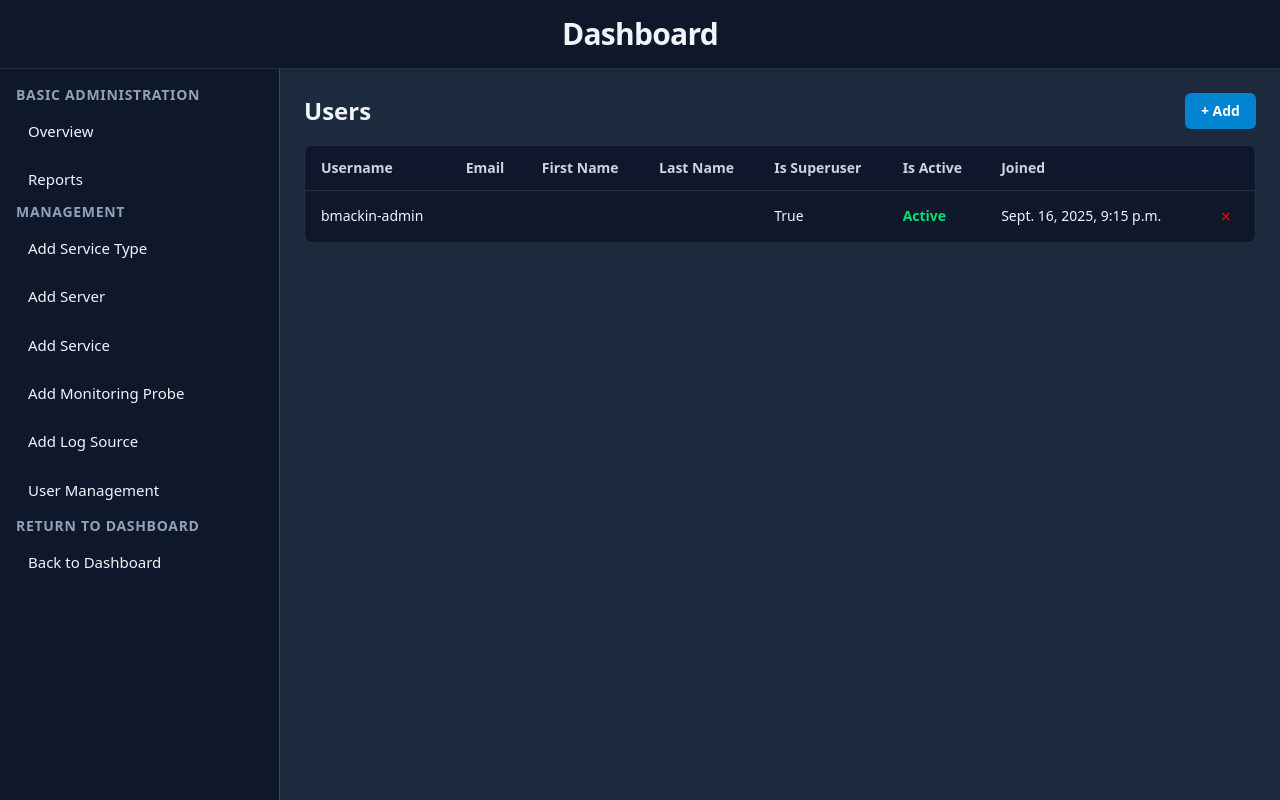
After one commit to Blake9000/Assignment_Project_Blake_bmackin2, a Django app: template templates/dashboard_view/admin_user_management.html in a window 1280 px wide. The commit adds this page. Run offline with Django 5.2, Linux system fonts and the light colour scheme; the template is opened without the code that fills it: values that come from a table or form of the project are taken from there, others are empty; data comes from the database, SQL or seed files in the repository; both versions use the stored data as it was after the commit; style sheets or scripts are compiled from the project's sources; some libraries are stand-ins or nearby versions.

Commit message:
Added user management

```diff
--- a/dashboard_view/urls.py
+++ b/dashboard_view/urls.py
@@ -3,7 +3,7 @@ from django.urls import path, include
 from dashboard_view import views
 from dashboard_view.views import AdminServers, AdminLogSource, AdminMonitoringProbes, \
     AdminServiceTypes, AdminService, server_add, monitoring_probe_add, DashboardAPI, overviewChart, site_login, \
-    ReportsView, export_csv, export_json
+    ReportsView, export_csv, export_json, AdminUsers
 from dashboard_view.views import AdminView, generic_delete
 
 
@@ -47,4 +47,8 @@ urlpatterns = [
 
     path('export/export.json',export_json, name='export-json'),
 
+    path('admin/user_management/',AdminUsers.as_view(), name='user-management'),
+
+    path('admin/user_management/add',views.user_add, name='user-add'),
+
 ]
--- a/templates/dashboard_view/admin_base.html
+++ b/templates/dashboard_view/admin_base.html
@@ -121,7 +121,12 @@
                             <span class="truncate">Add Log Source</span>
                         </a>
                     </li>
-
+                    <li>
+                        <a href="{% url 'user-management' %}"
+                           class="flex gap-3 rounded-md px-3 py-2.5 hover:bg-slate-800">
+                            <span class="truncate">User Management</span>
+                        </a>
+                    </li>
 
 
                     <li class="text-sm font-semibold uppercase tracking-wider text-slate-400 ">
--- /dev/null
+++ b/templates/dashboard_view/admin_user_management.html
@@ -0,0 +1,73 @@
+{% extends "dashboard_view/admin_base.html" %}
+{% block title %} Users {% endblock %}
+
+{% block main_content %}
+<main class="flex-1 overflow-y-auto bg-slate-800 p-6">
+  <div class="flex items-center justify-between mb-4">
+    <h2 class="text-2xl font-semibold">Users</h2>
+
+    <a hx-get="{% url 'user-add' %}"
+       hx-target="#modal-body"
+       hx-swap="innerHTML"
+       class="rounded-md bg-sky-600 px-4 py-2 text-sm font-semibold text-white hover:bg-sky-500">
+      + Add
+    </a>
+  </div>
+
+  <div class="overflow-x-auto rounded-lg border border-white/10 bg-slate-900">
+    <table class="min-w-full text-left text-sm">
+      <thead class="border-b border-white/10 bg-slate-900/70 text-slate-300">
+        <tr>
+          <th class="px-4 py-3">Username</th>
+          <th class="px-4 py-3">Email</th>
+          <th class="px-4 py-3">First Name</th>
+          <th class="px-4 py-3">Last Name</th>
+          <th class="px-4 py-3">Is Superuser</th>
+            <th class="px-4 py-3">Is Active</th>
+          <th class="px-4 py-3">Joined</th>
+
+          <th class="px-4 py-3"></th>
+        </tr>
+      </thead>
+
+      <tbody class="divide-y divide-white/5">
+        {% for u in users %}
+        <tr class="hover:bg-slate-800/60">
+          <td class="px-4 py-3">{{ u.username }}</td>
+          <td class="px-4 py-3">{{ u.email }}</td>
+          <td class="px-4 py-3">{{ u.first_name }}</td>
+          <td class="px-4 py-3">{{ u.last_name }}</td>
+            <td class="px-4 py-3">{{ u.is_superuser }}</td>
+          <td class="px-4 py-3">
+            {% if u.is_active %}
+              <span class="text-green-400 font-semibold">Active</span>
+            {% else %}
+              <span class="text-red-400 font-semibold">Inactive</span>
+            {% endif %}
+          </td>
+          <td class="px-4 py-3">{{ u.date_joined }}</td>
+
+          <td class="px-4 py-3">
+            <div class="flex justify-end">
+              <button
+                type="button"
+                hx-delete="{% url 'generic-delete' 'auth' 'User' u.id %}"
+                hx-target="closest tr"
+                hx-swap="outerHTML"
+                hx-confirm="Are you sure you want to delete this user?"
+                class="text-[#ff0000] text-lg px-2 py-0.5 leading-tight hover:bg-red-300 rounded"
+              >×</button>
+            </div>
+          </td>
+        </tr>
+
+        {% empty %}
+        <tr>
+          <td class="px-4 py-6 text-slate-400" colspan="7">No users found.</td>
+        </tr>
+        {% endfor %}
+      </tbody>
+    </table>
+  </div>
+</main>
+{% endblock %}
--- a/templates/dashboard_view/partials/_log_sources_form.html
+++ b/templates/dashboard_view/partials/_log_sources_form.html
@@ -1,4 +1,4 @@
-<form hx-post="{% url 'log-sources-add' %}"
+<form hx-post="{% url 'user-add' %}"
       hx-target="#modal-body"
       hx-swap="innerHTML"
       class="space-y-4">
```
Also changed, not shown: dashboard_view/forms.py (+14 -0 lines), dashboard_view/views.py (+22 -1 lines), templates/dashboard_view/partials/_user_management.html (added, +56 -0 lines), db.sqlite3.
